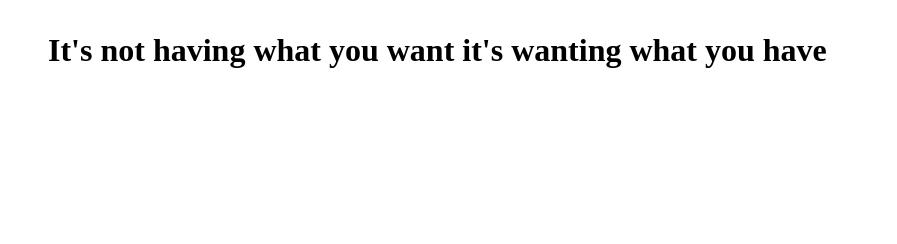
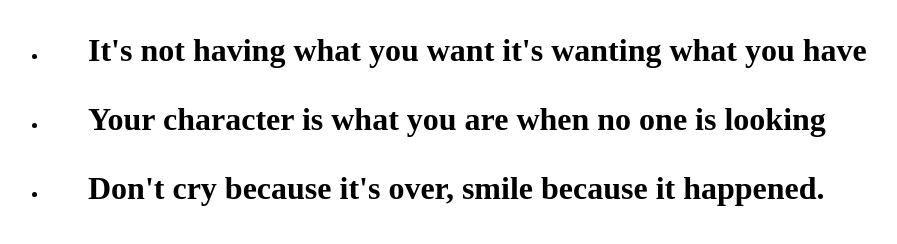
Before and after one commit to rhondasolomon/famous-quotes, a plain HTML site: page index.html in a window 1280 px wide. Shown: the whole page, without its empty margins (0-897 px from the left). Drawn offline with Linux system fonts and the light colour scheme.

Commit message:
added list

```diff
--- a/index.html
+++ b/index.html
@@ -5,6 +5,10 @@
     <title>Famous Quotes</title>
   </head>
   <body>
-    <h1><blockquote>It's not having what you want it's wanting what you have</blockquote></h1>
+    <ul>
+      <li><h1><blockquote>It's not having what you want it's wanting what you have</blockquote></h1></li>
+      <li><h1><blockquote>Your character is what you are when no one is looking</blockquote></h1></li>
+      <li><h1><blockquote>Don't cry because it's over, smile because it happened.</blockquote></h1></li>
+    </ul>
   </body>
 </html>
```
